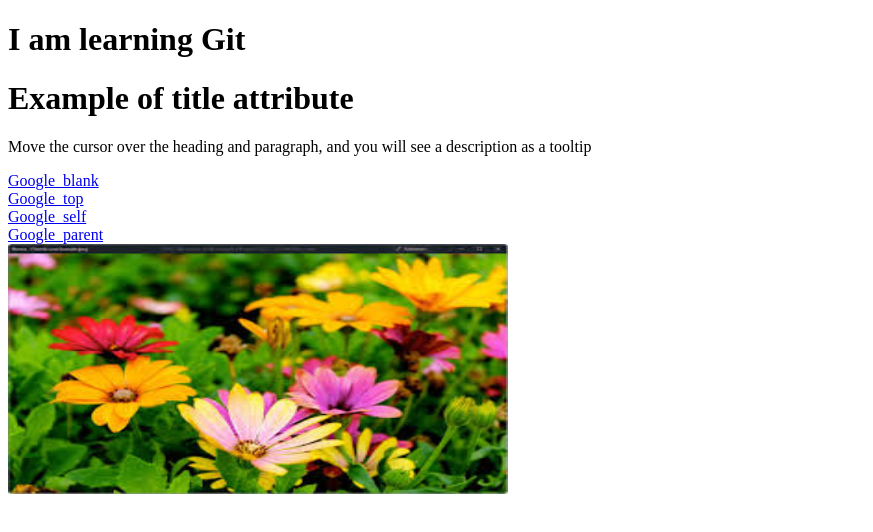
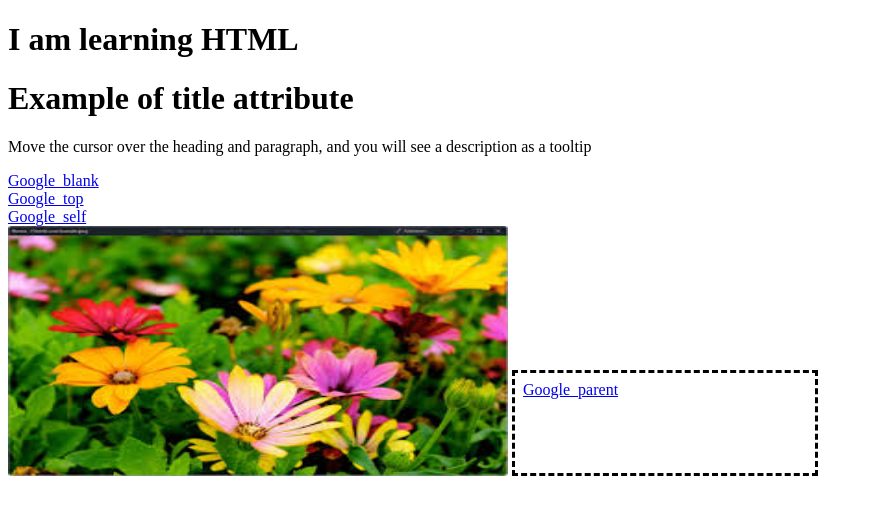
Before and after one commit to RamyaKDev/Learning, a plain HTML site: page index.html in a window 1280 px wide. Shown: the whole page, without its empty margins (0-873 px from the left). Drawn offline with Linux system fonts and the light colour scheme.

Commit message:
Commit
Added iframes and a tag

```diff
--- a/index.html
+++ b/index.html
@@ -4,17 +4,28 @@
     <meta charset="UTF-8">
     <meta name="viewport" content="width=device-width, initial-scale=1.0">
     <title>New_File</title>
+    <link rel="icon" type="image/x-icon" href="/image/icons8-favicon-50.png">
 </head>
 <body>
-    <h1>I am learning Git</h1>
+    <h1>I am learning HTML</h1>
     <!--Title attribute-->
     <h1 title="This is heading tag">Example of title attribute</h1>
     <p title="This is paragraph tag">Move the cursor over the heading and paragraph, and you will see a description as a tooltip</p>
     <a href="https://google.com" target="_blank">Google_blank</a><br>
     <a href="https://google.com" target="_top">Google_top</a><br>
     <a href="https://google.com" target="_self">Google_self</a><br>
-    <a href="https://google.com" target="_parent">Google_parent</a><br>
+
    <img src="/image/Flower.jpg" caption="flower" alt="flower" width="500px" height="250px">
+
+
+  <iframe width="300", height="100"
+  style="border:3px dashed "
+  srcdoc="<a target='_parent' href='https://google.com'>Google_parent</a>">
+
+
+</iframe>
+
+
 
 
 </body>
```
Also changed, not shown: image/icons8-favicon-50.png (added).
